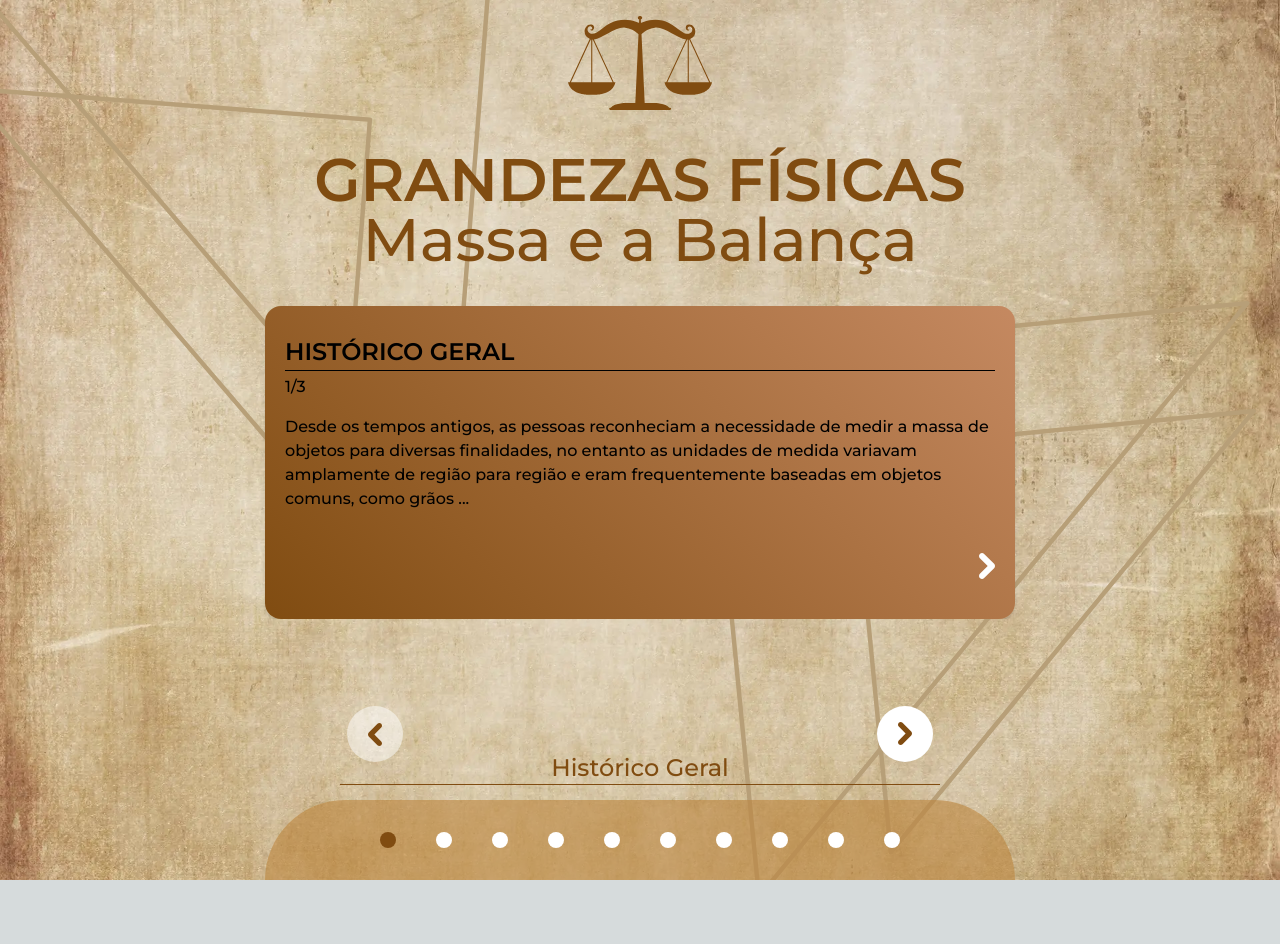
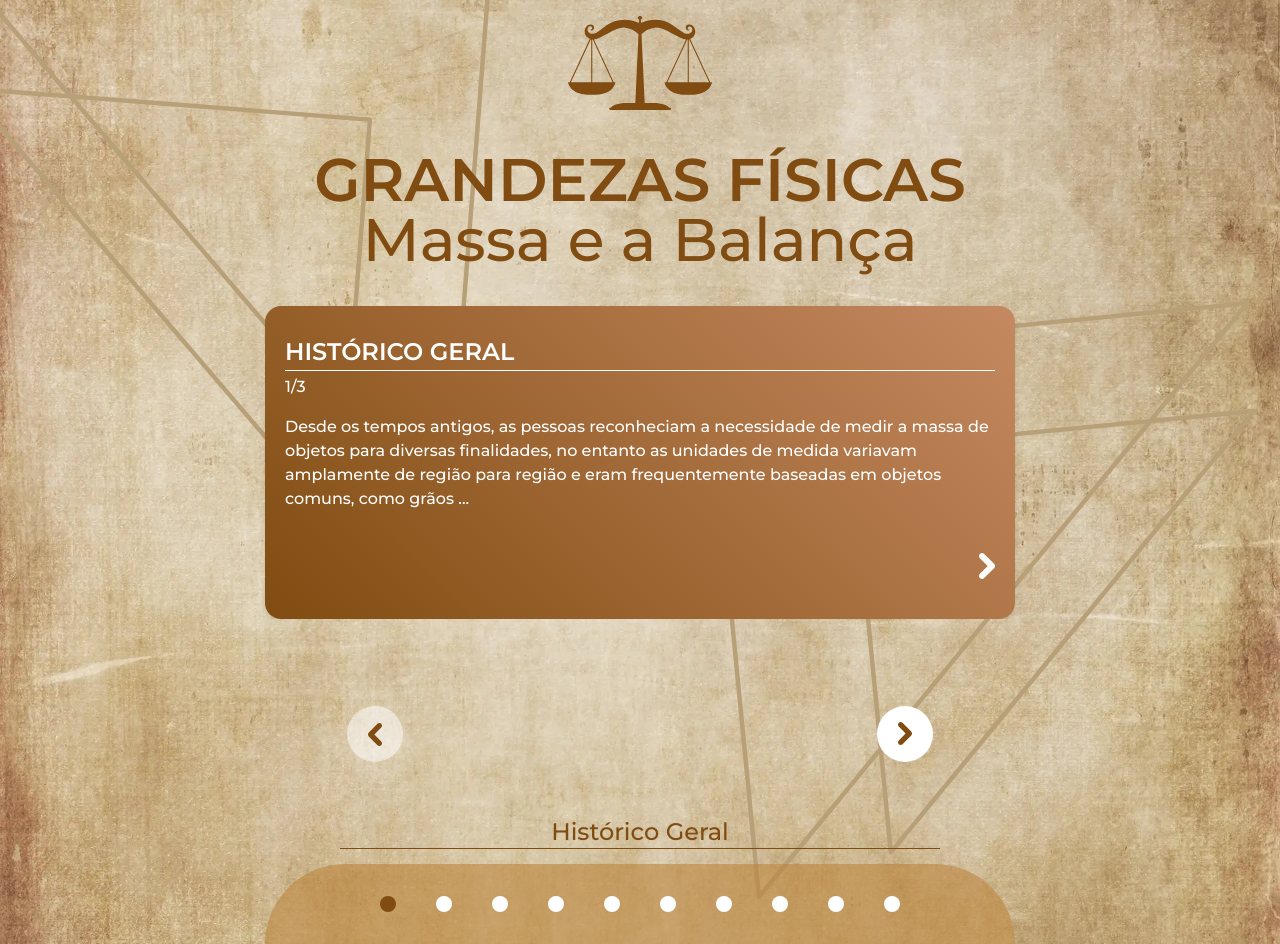
Before and after one commit to ricardoabb/fis_c2_l1b_011, a Next.js app: page / in a window 1280 px wide. Before the commit the page ends 880 px from the top, so only its background shows below. Built offline with nearby package versions, Linux system fonts and the light colour scheme.

Commit message:
🐛 Fix theme colors and image icon margin on md screens

```diff
--- a/src/app/components/InfoSlider.tsx
+++ b/src/app/components/InfoSlider.tsx
@@ -79,7 +79,7 @@ export function InfoSlider() {
                     </SwiperSlide>
                 ))}
             </Swiper>
-            <div className="flex items-center justify-around mt-12 mb-12 w-[350px] md:w-[750px] h-[133px] mx-auto">
+            <div className="flex items-center justify-around mt-12 mb-28  w-[350px] md:w-[750px] h-[133px] mx-auto">
 
 
                 <button className={`${realIndex == 0 ? "bg-opacity-[.5]" : "opacity-100"} scale-x-[-1] flex justify-center items-center w-14 h-14 bg-[#fff] rounded-full`}
@@ -111,7 +111,7 @@ export function InfoSlider() {
                         priority={true}
 
                     /> */}
-                    <svg width="133" height="133" viewBox="0 0 133 133" fill="none" xmlns="http://www.w3.org/2000/svg">
+                    <svg className="w-[120px]" viewBox="0 0 133 133" fill="none" xmlns="http://www.w3.org/2000/svg">
                         <circle cx="66.5" cy="66.5" r="55.5" fill="#804C11" />
                         <path fillRule="evenodd" clipRule="evenodd" d="M66.5 127C99.9132 127 127 99.9132 127 66.5C127 33.0868 99.9132 6 66.5 6C33.0868 6 6 33.0868 6 66.5C6 99.9132 33.0868 127 66.5 127ZM66.5 133C103.227 133 133 103.227 133 66.5C133 29.7731 103.227 0 66.5 0C29.7731 0 0 29.7731 0 66.5C0 103.227 29.7731 133 66.5 133Z" fill="#804C11" />
                         <path fillRule="evenodd" clipRule="evenodd" d="M61.1418 42C59.1227 42 57.2599 43.087 56.2665 44.8449L55.5007 46.2H44.9714C41.8786 46.2 39.3714 48.7072 39.3714 51.8V85.4C39.3714 88.4928 41.8786 91 44.9714 91H86.9714C90.0642 91 92.5714 88.4928 92.5714 85.4V51.8C92.5714 48.7072 90.0642 46.2 86.9714 46.2H75.0422L74.2764 44.8449C73.283 43.087 71.4202 42 69.401 42H61.1418ZM65.2714 81.2C72.6168 81.2 78.5714 75.2454 78.5714 67.9C78.5714 60.5546 72.6168 54.6 65.2714 54.6C57.926 54.6 51.9714 60.5546 51.9714 67.9C51.9714 75.2454 57.926 81.2 65.2714 81.2Z" fill="white" />
--- a/src/app/components/Intro.tsx
+++ b/src/app/components/Intro.tsx
@@ -25,9 +25,9 @@ export function Intro({ title, date, content = "", hide = false, id }: textInfoP
 
 
         <div id="box-container" className={`relative px-5 py-7 ${title =='Conclusão'? 'bg-[#000]' : 'bg-gradient-45 from-[#804C11] to-[#C58961]'}  rounded-2xl mt-5  overflow-hidden shadow-md z-9 `}>
-          <h1 className={`relative uppercase font-bold ${title =='Conclusão'? 'text-white' : 'text-white'} text-[1.5rem] border-b-[1px] border-white mb-1 z-10`}>{title}</h1>
-          <span >{date}</span>
-          <div className={`relative mt-4  ${title =='Conclusão'? ' h-64 md:h-72  text-white text-base md:text-[1.5rem]' : ' h-64 md:h-44 text-white text-base'} z-10`}>
+          <h1 className={`relative uppercase font-bold ${title =='Conclusão'? 'text-[#fff]' : 'text-[#fff]'} text-[1.5rem] border-b-[1px] border-white mb-1 z-10`}>{title}</h1>
+          <span className='text-[#fff]' >{date}</span>
+          <div className={`relative mt-4  ${title =='Conclusão'? ' h-64 md:h-72  text-[#fff] text-base md:text-[1.5rem]' : ' h-64 md:h-44 text-[#fff] text-base'} z-10`}>
             <AnimatedText text={content} limit={250} />
           </div>
           {
--- a/src/app/components/Modal.tsx
+++ b/src/app/components/Modal.tsx
@@ -73,7 +73,7 @@ export function Modal() {
 
                                     {subtitle !== 'undefined' && (
 
-                                        <h3 className='w-[85%] md:w-[500px] bg-opacity-80 mt-2 mx-auto text-[14px] text-center text-white bg-[#804C11] rounded-md font-bold py-4 px-8'>{subtitle}</h3>
+                                        <h3 className='w-[85%] md:w-[500px] bg-opacity-80 mt-2 mx-auto text-[14px] text-center text-[#fff] bg-[#804C11] rounded-md font-bold py-4 px-8'>{subtitle}</h3>
                                     )}
                                 </div>
                             </div>
--- a/src/app/layout.tsx
+++ b/src/app/layout.tsx
@@ -17,7 +17,7 @@ export default function RootLayout({
 }>) {
 
   return (
-    <html lang="en" className="[&::-webkit-scrollbar]:hidden scroll-smooth">
+    <html lang="en" className="[&::-webkit-scrollbar]:hidden scroll-smooth dark">
        <head>
         <link rel="stylesheet" href="https://fonts.googleapis.com/icon?family=Material+Icons" />
       </head>
--- a/src/app/page.tsx
+++ b/src/app/page.tsx
@@ -41,7 +41,7 @@ export default function Home() {
           <ListCard />
         </div> */}
       </div>
-      <div className="absolute bottom-0 w-full">
+      <div className="absolute bottom-0 mt-12 w-full">
         <FooterMenu />
       </div>
 
--- a/tailwind.config.ts
+++ b/tailwind.config.ts
@@ -7,10 +7,11 @@ const config: Config = {
     "./src/components/**/*.{js,ts,jsx,tsx,mdx}",
     "./src/app/**/*.{js,ts,jsx,tsx,mdx}",
   ],
+
   theme: {
     colors: {
       transparent: 'transparent',
-      current: 'currentColor',
+      //current: 'currentColor',
       'sand': {
         100: '#c7b38f',
         200: '#bc863e',
```
Also changed, not shown: src/app/globals.css (line endings or trailing spaces).
